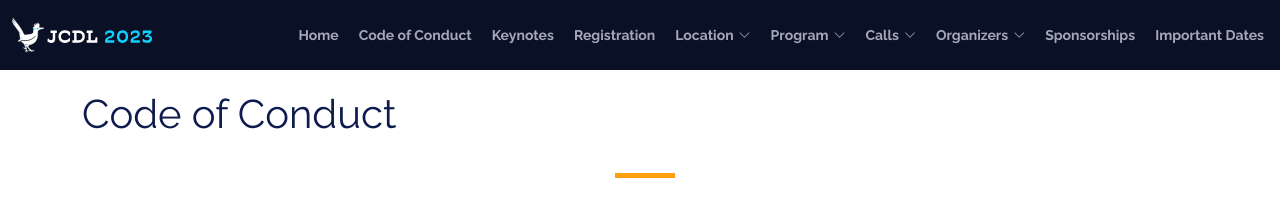
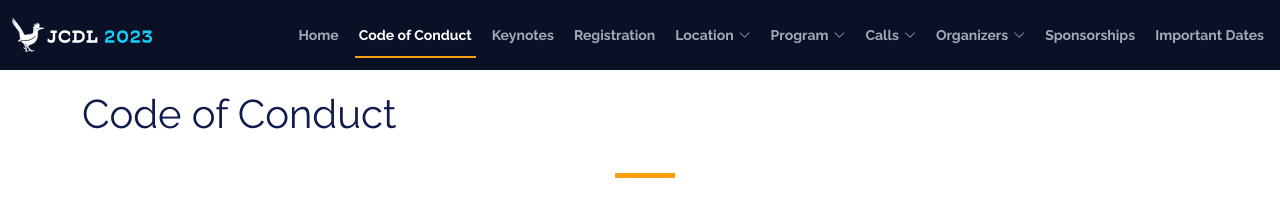
Before and after one commit to shawnmjones/JCDL2023-website-source, a Jekyll site: the page built from code-of-conduct.html, in a window 1280 px wide. Shown: the top 219 px of the page. Built offline with Jekyll 4.4.1, drawn with Linux system fonts in a browser that asks for light colours.

Commit message:
fixing bad email link, bootstrap columns, navigation links, and passed dates

```diff
--- a/_includes/nav.html
+++ b/_includes/nav.html
@@ -12,15 +12,15 @@
 
         <ul>
           <li><a class="nav-link scrollto {% if page.url == '/' %}active{% endif %}" href="{{ site.url }}">Home</a></li>
-          <li><a class="nav-link scrollto" href="{{ site.url }}/code-of-conduct/">Code of Conduct</a></li>
+          <li><a class="nav-link scrollto {% if page.url == '/code-of-conduct/' %}active{% endif %}" href="{{ site.url }}/code-of-conduct/">Code of Conduct</a></li>
           <!-- <li class="dropdown"><a href="#" title="Attendance information coming soon"><span>Attend</span><i class="bi bi-chevron-down"></i></a>
             <ul>
               <li><a href="/attend/travel/">Travel To Santa Fe</a></li>
             </ul>
           </li> -->
 
-          <li><a class="nav-link scrollto" href="{{ site.url }}/keynotes/">Keynotes</a></li>
-          <li><a class="nav-link scrollto" href="{{ site.url }}/registration/">Registration</a></li>
+          <li><a class="nav-link scrollto {% if page.url == '/keynotes/' %}active{% endif %}" href="{{ site.url }}/keynotes/">Keynotes</a></li>
+          <li><a class="nav-link scrollto {% if page.url == '/registration/' %}active{% endif %}" href="{{ site.url }}/registration/">Registration</a></li>
 
           <li class="dropdown"><a class="nav-link scrollto {% if page.url contains '/location/' %}active{% endif %}" href="#"><span>Location</span> <i class="bi bi-chevron-down"></i></a>
             <ul>
--- a/code-of-conduct.html
+++ b/code-of-conduct.html
@@ -21,7 +21,7 @@
 
             <div class="row">
 
-                <div class="col-lg-12">
+                <div class="col">
 
                     <p>The Joint Conference on Digital Libraries (JCDL) is dedicated to providing an environment where everyone is welcome. The conference organizers work hard to make all sessions (in-person and online), breaks, and social events a positive experience for everyone. JCDL is proud to welcome participants from all over the world, bringing a wide variety of professional, personal, and social backgrounds to the event. We treat all colleagues with dignity and respect, we all represent the Digital Libraries community. Without exception, JCDL does not tolerate harassment and discrimination in any form.</p>
 
@@ -41,7 +41,7 @@
 
             <div class="row">
 
-                <div class="col-lg-12">
+                <div class="col">
 
                     <h2>Behaviors not tolerated:</h2>
 
@@ -51,7 +51,7 @@
 
             <div class="row">
 
-                <div class="col-lg-12">
+                <div class="col">
 
                     <p>JCDL does not tolerate harassment and discrimination in any form. Discrimination and harassment include, but are not limited to:</p>
 
@@ -73,7 +73,7 @@
 
             <div class="row">
 
-                <div class="col-lg-12">
+                <div class="col">
                     <h2>International Participation:</h2>
                 </div>
 
@@ -81,7 +81,7 @@
 
             <div class="row">
 
-                <div class="col-lg-12">
+                <div class="col">
 
                     <p>JCDL participants communicate primarily in English. Since English is not everyone’s native language, we strive to express ourselves simply and clearly, remembering that unnecessary use of jargon, acronyms, country-specific terminology, and slang will be a barrier to understanding for many of our colleagues. We are sensitive to the fact that the international nature of the conference means that we span many different social norms around language and behavior and we strive to conduct ourselves in ways that are unlikely to cause offense to others.</p>
 
@@ -91,7 +91,7 @@
 
             <div class="row">
 
-                <div class="col-lg-12">
+                <div class="col">
                     <h2>How to report a violation of the code of conduct</h2>
                 </div>
 
@@ -99,7 +99,7 @@
 
             <div class="row">
 
-                <div class="col-lg-12">
+                <div class="col">
 
                     <p>
                     If you have been involved or witnessed an incident during JCDL (in-person or online) that you believe violates this Code of Conduct, please report this as soon as possible. The easiest way is to email one or more of the Code of Conduct Committee members (see their information below).
@@ -119,7 +119,7 @@
 
             <div class="row">
 
-                <div class="col-lg-12">
+                <div class="col">
                     <h2>Code of Conduct committee members</h2>
                 </div>
 
@@ -130,7 +130,7 @@
 
                     <ul>
                     <li>Michele Weigle, Professor, Old Dominion University &lt;<a href="mailto:mweigle@cs.odu.edu">mweigle@cs.odu.edu</a>&gt;</li>
-                    <li>Michelle Mittrach, Librarian, Los Alamos National Laboratory &lt;<a href="mittrach@lanl.gov">mittrach@lanl.gov></a>&gt;</li>
+                    <li>Michelle Mittrach, Librarian, Los Alamos National Laboratory &lt;<a href="mailto:mittrach@lanl.gov">mittrach@lanl.gov></a>&gt;</li>
                     <li>Martin Klein, Scientist, Los Alamos National Laboratory &lt;<a href="mailto:mklein@lanl.gov">mklein@lanl.gov</a>&gt;</li>
                     </ul>
 
--- a/important-dates.html
+++ b/important-dates.html
@@ -46,9 +46,9 @@
                 <li><span style="opacity: 0.5"><a href="https://2023.jcdl.org/calls/posters-demos/">Poster and demo submissions</a> due</span>  &mdash; <span style="opacity: 1.0; font-weight: bolder; color: grey;">CLOSED</span></li>
             </ul>
         <li><span style="opacity: 0.5">Mid-March, 2023 &mdash; Notification of acceptance</span></li>
-        <li>April 16, 2023 &mdash; Final camera-ready deadline for all submissions</li>
-        <li>April 19, 2023 &mdash; Late acceptance deadline for <a href="https://2023.jcdl.org/calls/dc/#deadlines">Doctoral Consoritum submissions</a></li>
-        <li>May 3, 2023 &mdash; Late acceptance notification for Doctoral Consortium submissions</li>
+        <li><span style="opacity: 0.5">April 16, 2023 &mdash; Final camera-ready deadline for all submissions</span></li>
+        <li><span style="opacity: 0.5">April 19, 2023 &mdash; Late acceptance deadline for <a href="https://2023.jcdl.org/calls/dc/#deadlines">Doctoral Consoritum submissions</a></span></li>
+        <li><span style="opacity: 0.5">May 3, 2023 &mdash; Late acceptance notification for Doctoral Consortium submissions</span></li>
     </ul>
 
     <p>
```
